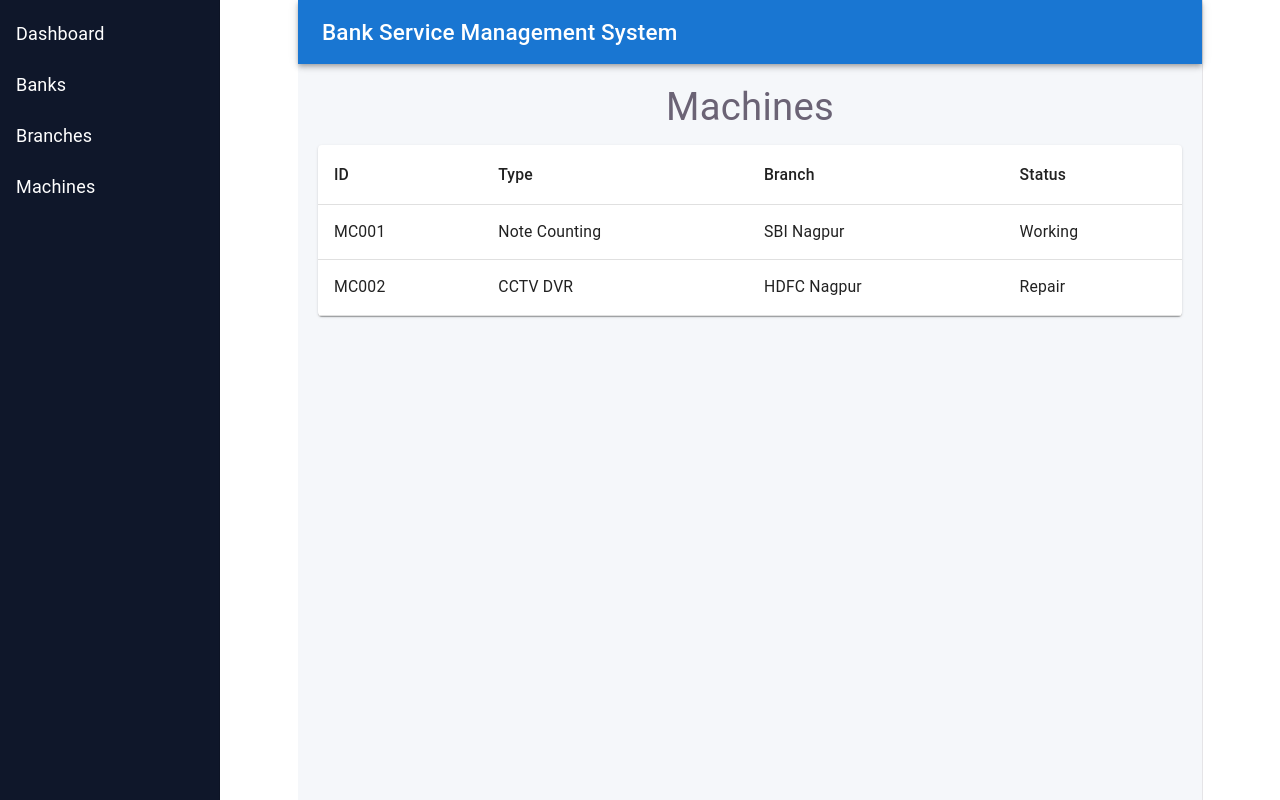
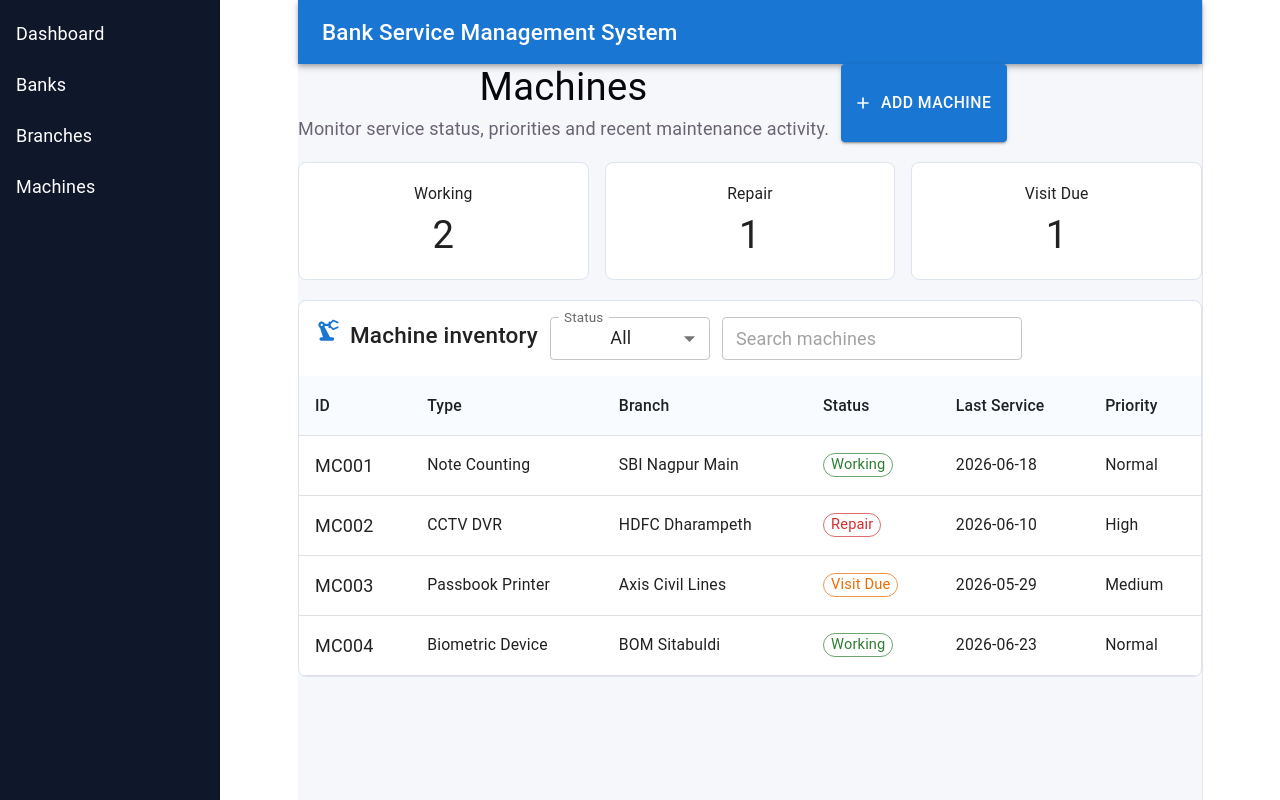
Before and after one commit to Rudra-Jawale/Bank-Service-Management-Website, a React (Vite) app in the folder bank-service-management/: page /machines in a window 1280 px wide. Built offline with nearby package versions, Linux system fonts and the light colour scheme.

Commit message:
changed ui

```diff
--- a/bank-service-management/src/pages/Machines.jsx
+++ b/bank-service-management/src/pages/Machines.jsx
@@ -1,65 +1,179 @@
+import { useMemo, useState } from "react";
 import {
+  Box,
+  Button,
+  Chip,
+  InputAdornment,
+  MenuItem,
+  Paper,
+  Stack,
+  Table,
+  TableBody,
+  TableCell,
+  TableContainer,
+  TableHead,
+  TableRow,
+  TextField,
   Typography,
-  Paper,
-  Table,
-  TableHead,
-  TableBody,
-  TableRow,
-  TableCell
 } from "@mui/material";
+import AddRoundedIcon from "@mui/icons-material/AddRounded";
+import PrecisionManufacturingRoundedIcon from "@mui/icons-material/PrecisionManufacturingRounded";
+import SearchRoundedIcon from "@mui/icons-material/SearchRounded";
+
+const machines = [
+  { id: "MC001", type: "Note Counting", branch: "SBI Nagpur Main", status: "Working", lastService: "2026-06-18", priority: "Normal" },
+  { id: "MC002", type: "CCTV DVR", branch: "HDFC Dharampeth", status: "Repair", lastService: "2026-06-10", priority: "High" },
+  { id: "MC003", type: "Passbook Printer", branch: "Axis Civil Lines", status: "Visit Due", lastService: "2026-05-29", priority: "Medium" },
+  { id: "MC004", type: "Biometric Device", branch: "BOM Sitabuldi", status: "Working", lastService: "2026-06-23", priority: "Normal" },
+];
+
+const statusColor = {
+  Working: "success",
+  Repair: "error",
+  "Visit Due": "warning",
+};
 
 export default function Machines() {
+  const [query, setQuery] = useState("");
+  const [status, setStatus] = useState("All");
 
-  const machines = [
-    {
-      id: "MC001",
-      type: "Note Counting",
-      branch: "SBI Nagpur",
-      status: "Working",
-    },
-    {
-      id: "MC002",
-      type: "CCTV DVR",
-      branch: "HDFC Nagpur",
-      status: "Repair",
-    },
-  ];
+  const filteredMachines = useMemo(() => {
+    const search = query.trim().toLowerCase();
+    return machines.filter((machine) => {
+      const statusMatch = status === "All" || machine.status === status;
+      const searchMatch =
+        !search ||
+        [machine.id, machine.type, machine.branch, machine.status, machine.priority].some((value) =>
+          String(value).toLowerCase().includes(search)
+        );
+      return statusMatch && searchMatch;
+    });
+  }, [query, status]);
 
   return (
-    <div style={{ padding: "20px" }}>
-      <Typography variant="h4" gutterBottom>
+    <Stack spacing={2.5}>
+      <Stack
+        direction={{ xs: "column", sm: "row" }}
+        spacing={1.5}
+        alignItems={{ sm: "center" }}
+        justifyContent="space-between"
+      >
+        <Box sx={{ minWidth: 0 }}>
+          <Typography component="h1" variant="h4">
             Machines
           </Typography>
+          <Typography color="text.secondary" sx={{ mt: 0.5 }}>
+            Monitor service status, priorities and recent maintenance activity.
+          </Typography>
+        </Box>
+        <Button variant="contained" startIcon={<AddRoundedIcon />}>
+          Add Machine
+        </Button>
+      </Stack>
 
-      <Paper>
+      <Box
+        sx={{
+          display: "grid",
+          gridTemplateColumns: { xs: "1fr", sm: "repeat(3, minmax(0, 1fr))" },
+          gap: 2,
+        }}
+      >
+        {["Working", "Repair", "Visit Due"].map((item) => (
+          <Paper
+            key={item}
+            elevation={0}
+            sx={{ p: 2.5, border: "1px solid #dbe4ef", borderRadius: 2 }}
+          >
+            <Typography variant="body2" color="text.secondary" fontWeight={700}>
+              {item}
+            </Typography>
+            <Typography variant="h4" sx={{ mt: 0.75 }}>
+              {machines.filter((machine) => machine.status === item).length}
+            </Typography>
+          </Paper>
+        ))}
+      </Box>
 
-        <Table>
+      <Paper elevation={0} sx={{ border: "1px solid #dbe4ef", borderRadius: 2, overflow: "hidden" }}>
+        <Stack
+          direction={{ xs: "column", lg: "row" }}
+          spacing={1.5}
+          alignItems={{ lg: "center" }}
+          justifyContent="space-between"
+          sx={{ p: 2 }}
+        >
+          <Stack direction="row" spacing={1} alignItems="center">
+            <PrecisionManufacturingRoundedIcon color="primary" />
+            <Typography variant="h6">Machine inventory</Typography>
+          </Stack>
+          <Stack direction={{ xs: "column", sm: "row" }} spacing={1.5} sx={{ width: { xs: "100%", lg: "auto" } }}>
+            <TextField
+              size="small"
+              select
+              label="Status"
+              value={status}
+              onChange={(event) => setStatus(event.target.value)}
+              sx={{ minWidth: { xs: "100%", sm: 160 } }}
+            >
+              {["All", "Working", "Repair", "Visit Due"].map((item) => (
+                <MenuItem key={item} value={item}>
+                  {item}
+                </MenuItem>
+              ))}
+            </TextField>
+            <TextField
+              size="small"
+              placeholder="Search machines"
+              value={query}
+              onChange={(event) => setQuery(event.target.value)}
+              sx={{ width: { xs: "100%", sm: 300 } }}
+              InputProps={{
+                startAdornment: (
+                  <InputAdornment position="start">
+                    <SearchRoundedIcon fontSize="small" />
+                  </InputAdornment>
+                ),
+              }}
+            />
+          </Stack>
+        </Stack>
 
+        <TableContainer sx={{ overflowX: "auto" }}>
+          <Table sx={{ minWidth: 820 }}>
             <TableHead>
-            <TableRow>
+              <TableRow sx={{ bgcolor: "#f8fbff" }}>
                 <TableCell>ID</TableCell>
                 <TableCell>Type</TableCell>
                 <TableCell>Branch</TableCell>
                 <TableCell>Status</TableCell>
+                <TableCell>Last Service</TableCell>
+                <TableCell>Priority</TableCell>
               </TableRow>
             </TableHead>
-
             <TableBody>
-
-            {machines.map((machine) => (
-              <TableRow key={machine.id}>
-                <TableCell>{machine.id}</TableCell>
+              {filteredMachines.map((machine) => (
+                <TableRow key={machine.id} hover>
+                  <TableCell>
+                    <Typography fontWeight={800}>{machine.id}</Typography>
+                  </TableCell>
                   <TableCell>{machine.type}</TableCell>
                   <TableCell>{machine.branch}</TableCell>
-                <TableCell>{machine.status}</TableCell>
+                  <TableCell>
+                    <Chip
+                      label={machine.status}
+                      size="small"
+                      color={statusColor[machine.status]}
+                      variant="outlined"
+                    />
+                  </TableCell>
+                  <TableCell>{machine.lastService}</TableCell>
+                  <TableCell>{machine.priority}</TableCell>
                 </TableRow>
               ))}
-
             </TableBody>
-
           </Table>
-
+        </TableContainer>
       </Paper>
-    </div>
+    </Stack>
   );
 }
```
Lines whose indentation alone changed are shown as unchanged.
